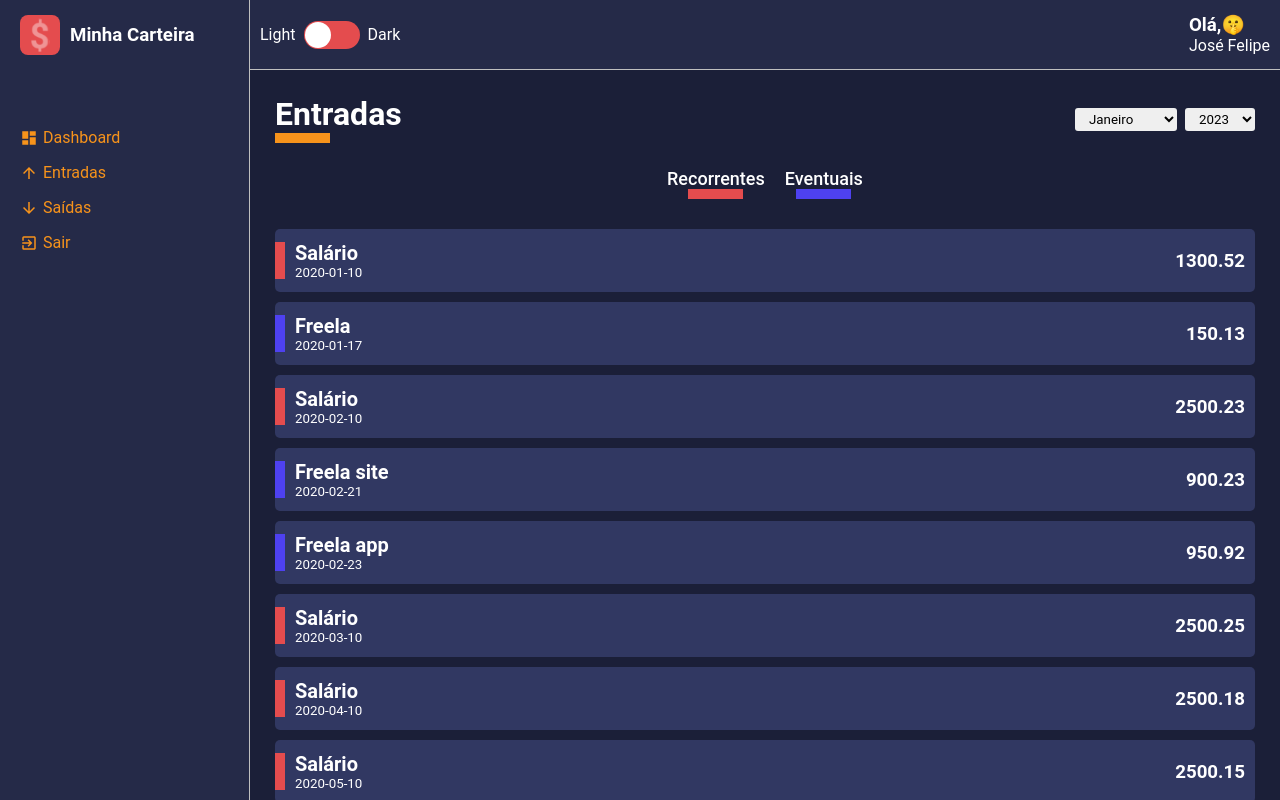
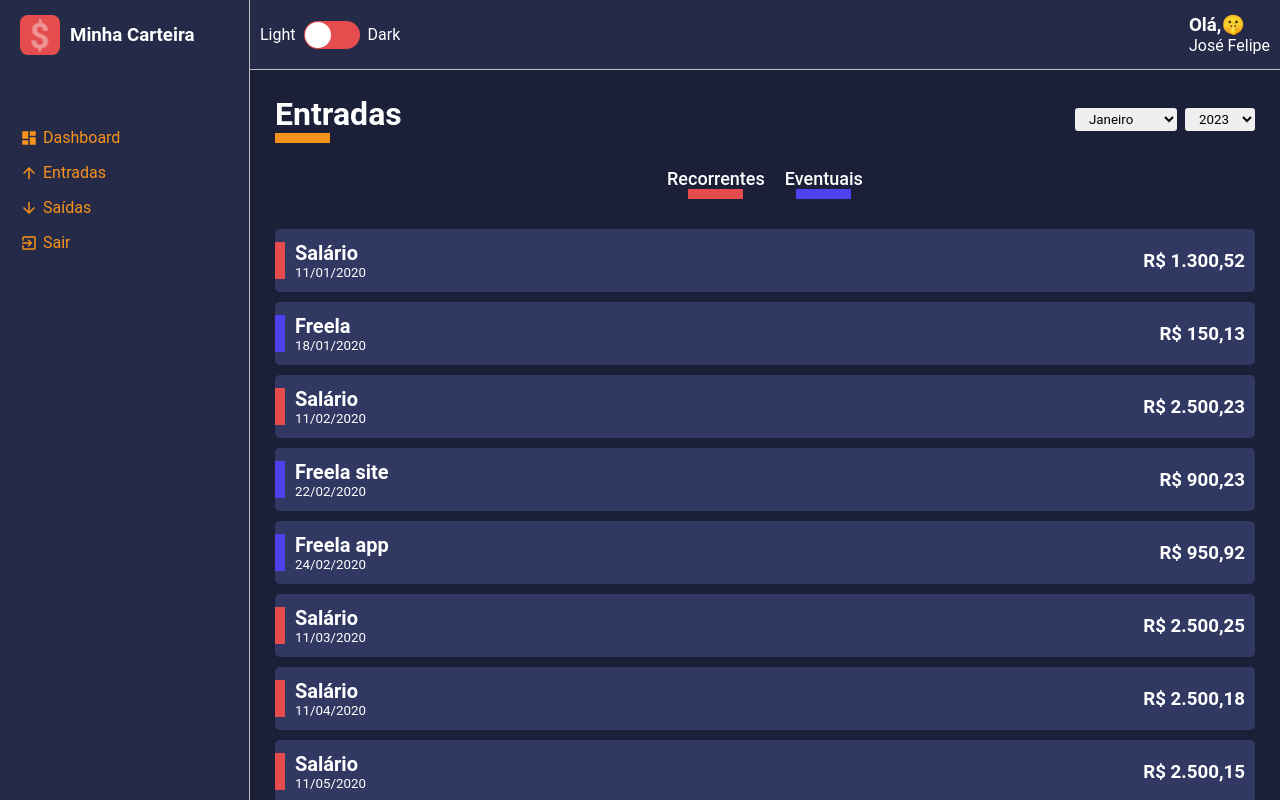
Before and after one commit to jfbarkokebas/finance-manager-dashboard, a React (Create React App) app: page /list/entries-balance in a window 1280 px wide. Built offline with nearby package versions, Linux system fonts and the light colour scheme; a web font is replaced by a local one.

Commit message:
formating currency and date

```diff
--- a/src/pages/List/List.tsx
+++ b/src/pages/List/List.tsx
@@ -9,6 +9,8 @@ import months from '../../repositories/months'
 import years from '../../repositories/years'
 import gains from '../../repositories/gains'
 import expenses from '../../repositories/expenses'
+import formatCurrency from '../../utils/formatCurrency'
+import formateDate from '../../utils/formateDate'
 
 
 const List = () => {
@@ -60,8 +62,8 @@ const List = () => {
           key={String(Date.now() * Math.random())}
           tagColor= {c.frequency === 'recorrente' ? '#E44C4E' : '#4E41F0'}
           title= {c.description}
-          subtitle={c.date}
-          amount={c.amount}
+          subtitle={formateDate(c.date)}
+          amount={formatCurrency(Number(c.amount))}
           />
 
         ))}
--- /dev/null
+++ b/src/utils/formatCurrency.ts
@@ -0,0 +1,12 @@
+const formatCurrency = (current: number |string): string =>{
+
+    return current.toLocaleString(
+      'pt-br',
+      {
+        style: 'currency',
+        currency: 'BRL'
+      }
+    )
+}
+
+export default formatCurrency
--- /dev/null
+++ b/src/utils/formateDate.ts
@@ -0,0 +1,15 @@
+const formateDate =(date:string): string=>{
+  const dateDate = new Date(date)
+
+  const year = dateDate.getFullYear()
+
+  const day = dateDate.getDate() +1 > 9
+    ? dateDate.getDate() +1 : `0${dateDate.getDate() +1}`
+
+  const month = dateDate.getMonth() + 1 > 9
+  ? dateDate.getMonth() +1 : `0${dateDate.getMonth() +1}`
+
+  return `${day}/${month}/${year}`
+}
+
+export default formateDate
```
